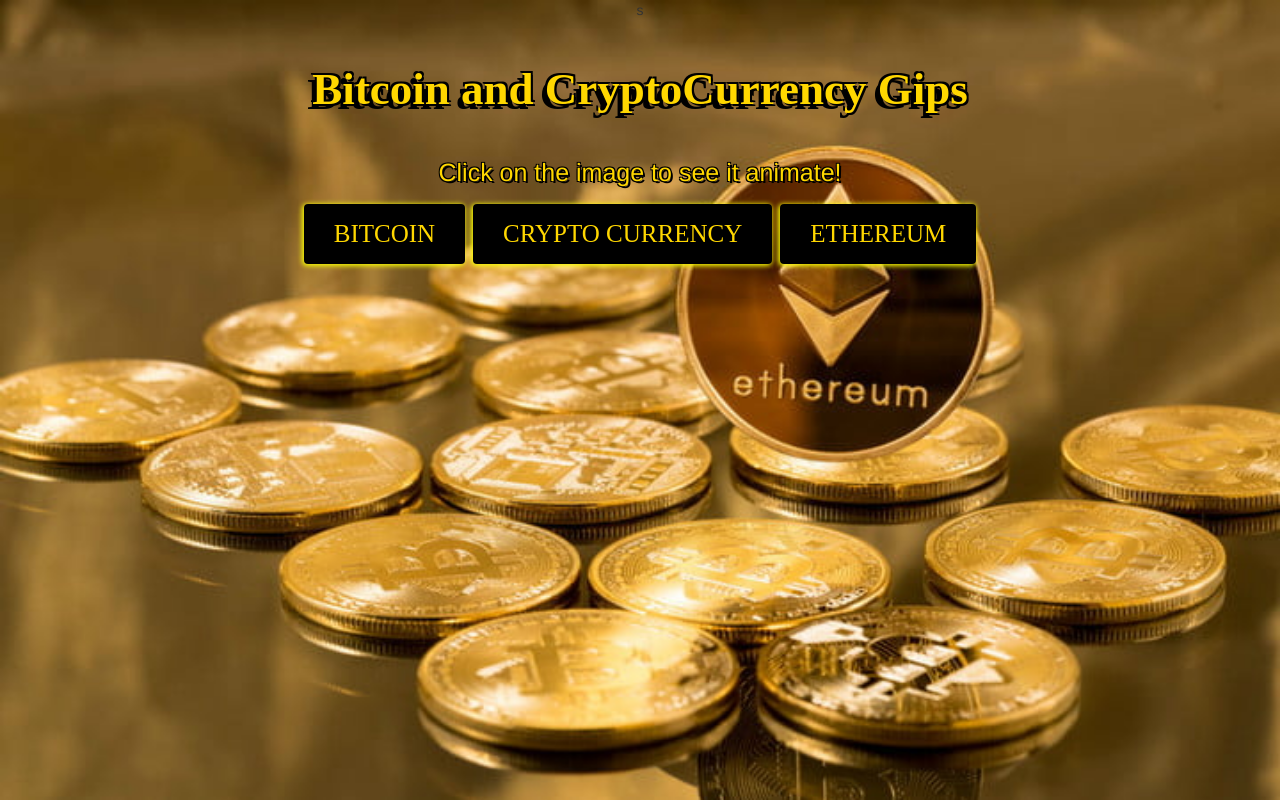
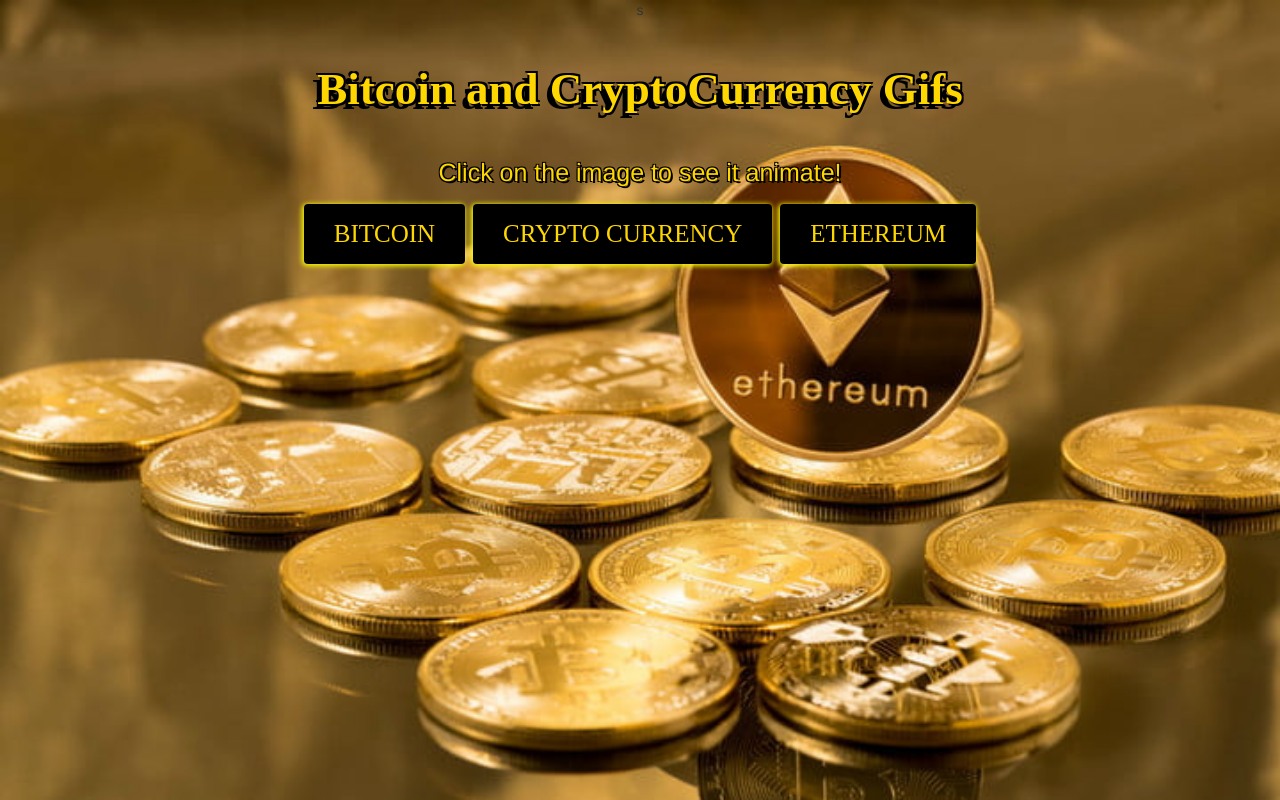
Before and after one commit to locolucco209/BitcoinGiphy, a plain HTML site: page index.html in a window 1280 px wide. Drawn offline with nearby package versions, Linux system fonts and the light colour scheme.

Commit message:
title change

```diff
--- a/index.html
+++ b/index.html
@@ -21,7 +21,7 @@
 
   <body class="container" style="text-align:center">
     <header class="row PageHeader">s
-      <h1>Bitcoin and CryptoCurrency Gips</h1>
+      <h1>Bitcoin and CryptoCurrency Gifs</h1>
       <p>Click on the image to see it animate!</p>
     </header>
     <nav class="row GipItemSelection">
```
